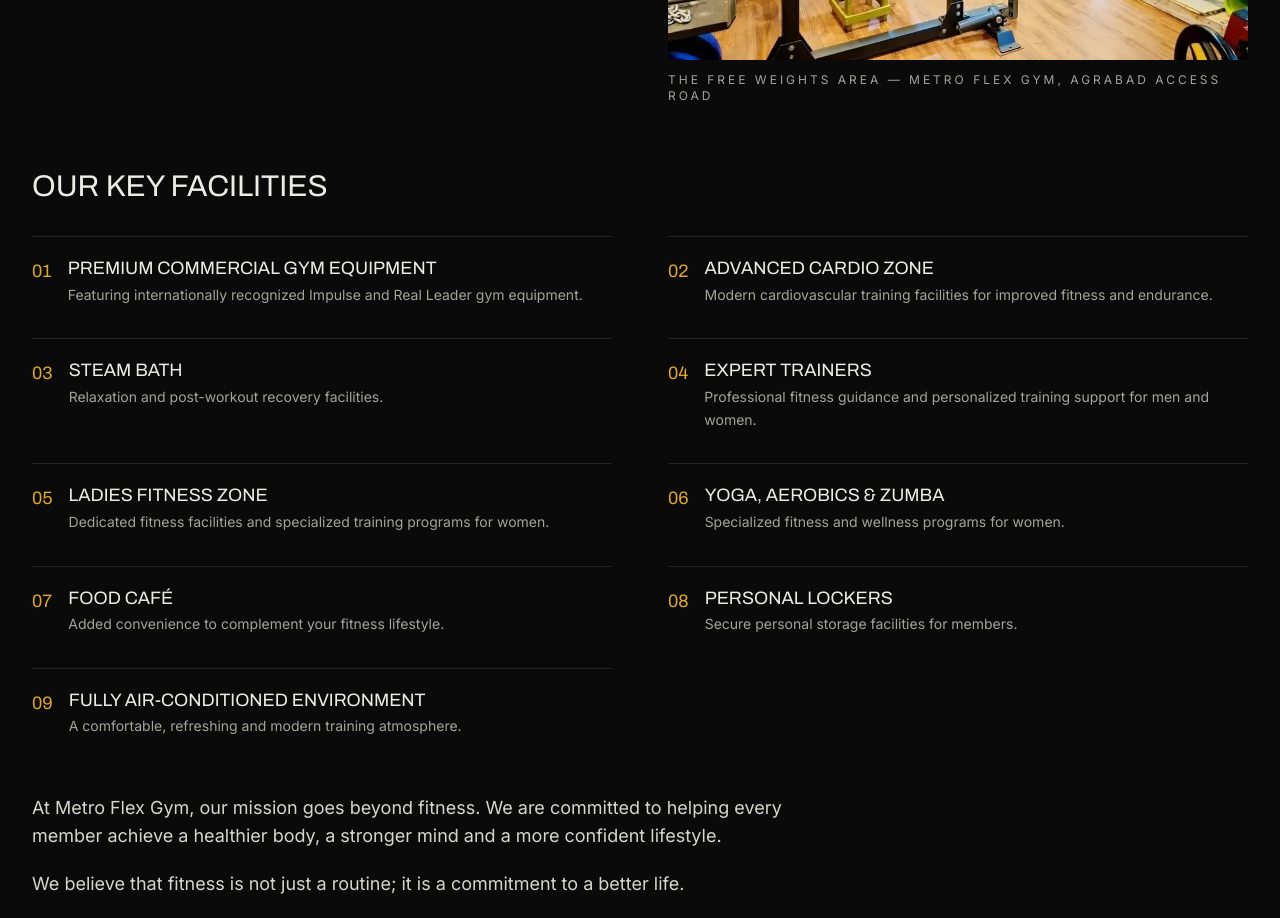
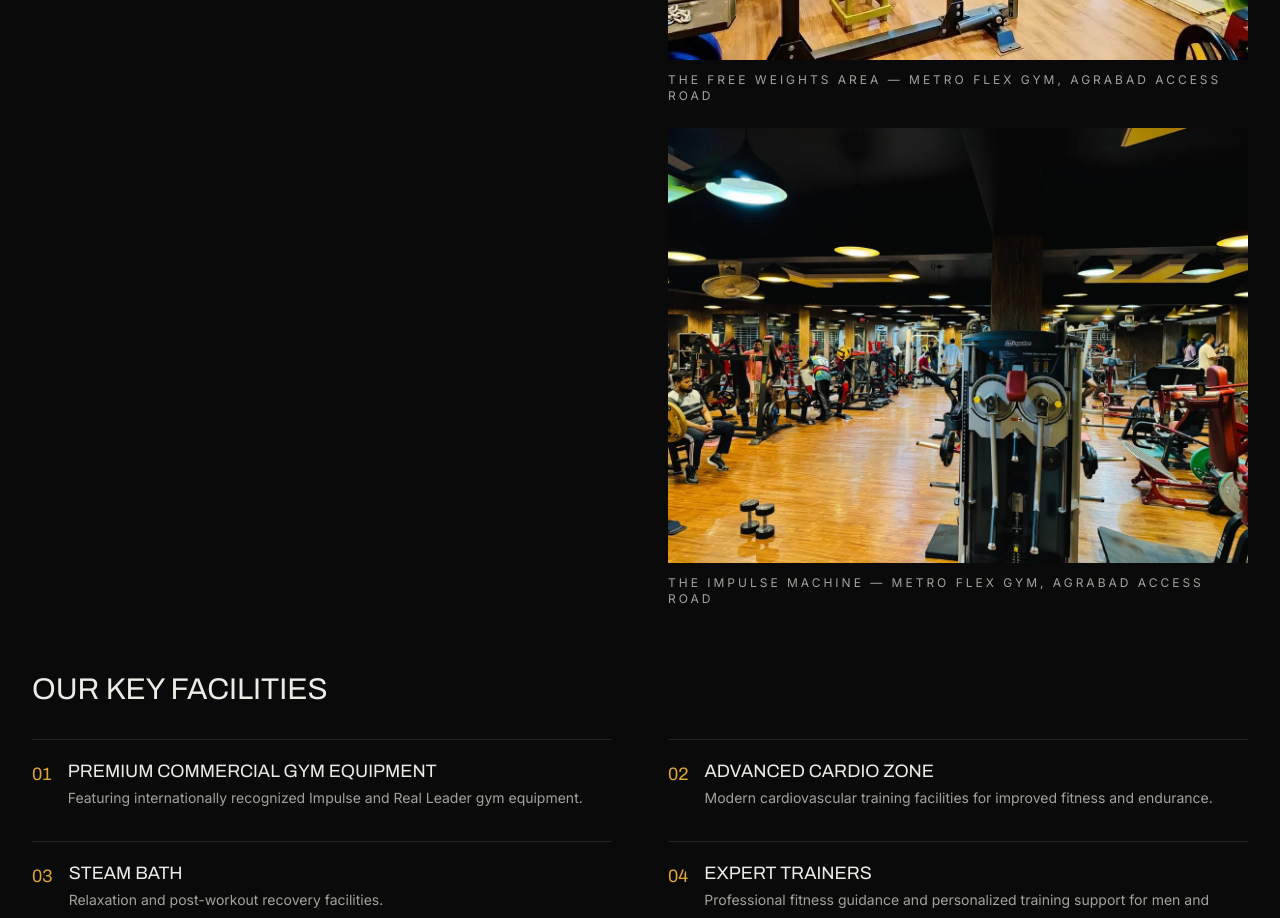
Before and after one commit to rafsaaanrakib/metro-flex-gym, a Next.js app: page / in a window 1280 px wide. Shown: the part 1520-2438 px from the top of the page. Built offline with nearby package versions, Linux system fonts and the light colour scheme.

Commit message:
Metro Flex Gym — About: add second photo (Impulse machine)
IMG_4010 next to the free weights photo in the home About section.
The file was already compressed for the gallery (gallery-impulse-
machine.webp), so no new image was needed.

```diff
--- a/app/page.tsx
+++ b/app/page.tsx
@@ -140,6 +140,20 @@ export default function Home() {
               />
               <p className="mt-3 text-xs uppercase tracking-[0.25em] text-muted">
                 The free weights area — Metro Flex Gym, Agrabad Access Road
+              </p>
+            </div>
+            <div className="relative mt-6 overflow-hidden">
+              <Image
+                src="/images/gallery-impulse-machine.webp"
+                alt="Impulse standing multi-flight machine at Metro Flex Gym"
+                width={1200}
+                height={900}
+                sizes="(max-width: 768px) 100vw, 50vw"
+                className="aspect-[4/3] w-full object-cover transition-transform duration-700 hover:scale-[1.03]"
+                loading="lazy"
+              />
+              <p className="mt-3 text-xs uppercase tracking-[0.25em] text-muted">
+                The Impulse machine — Metro Flex Gym, Agrabad Access Road
               </p>
             </div>
           </Reveal>
```
